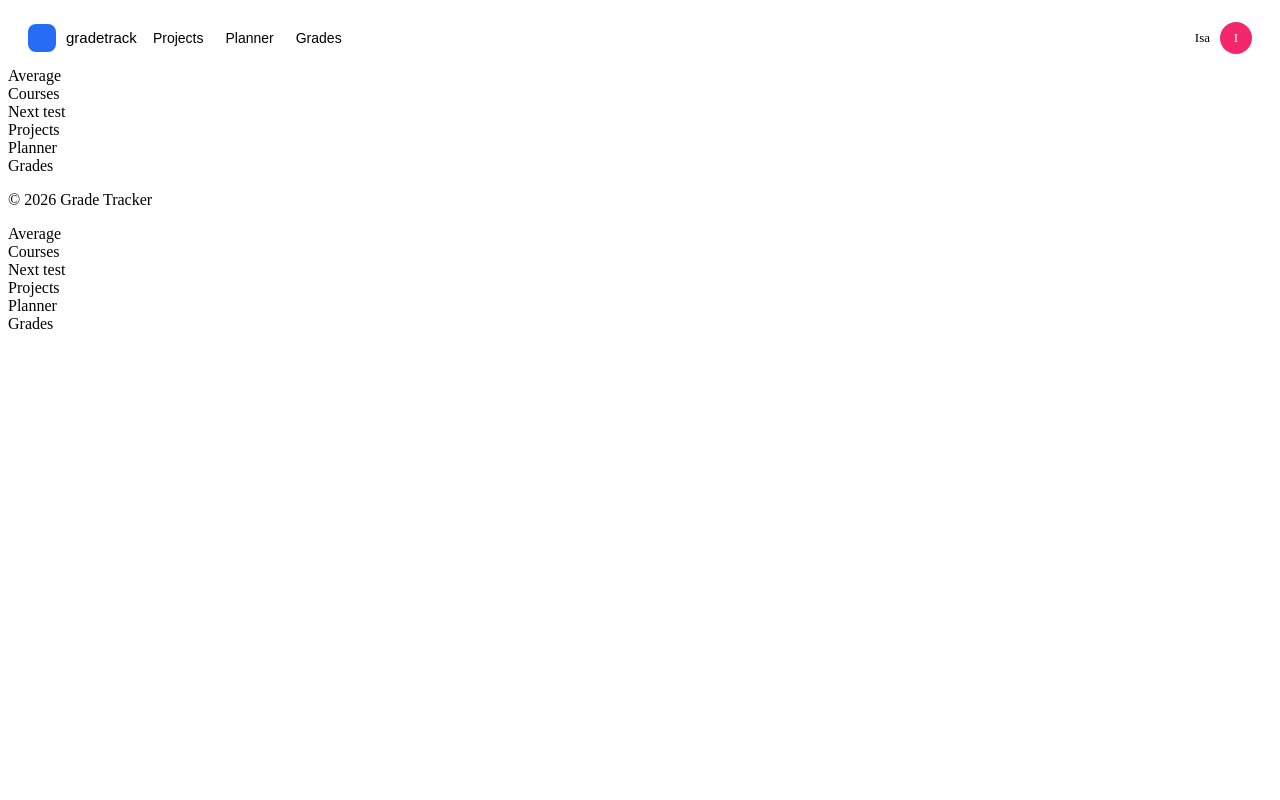
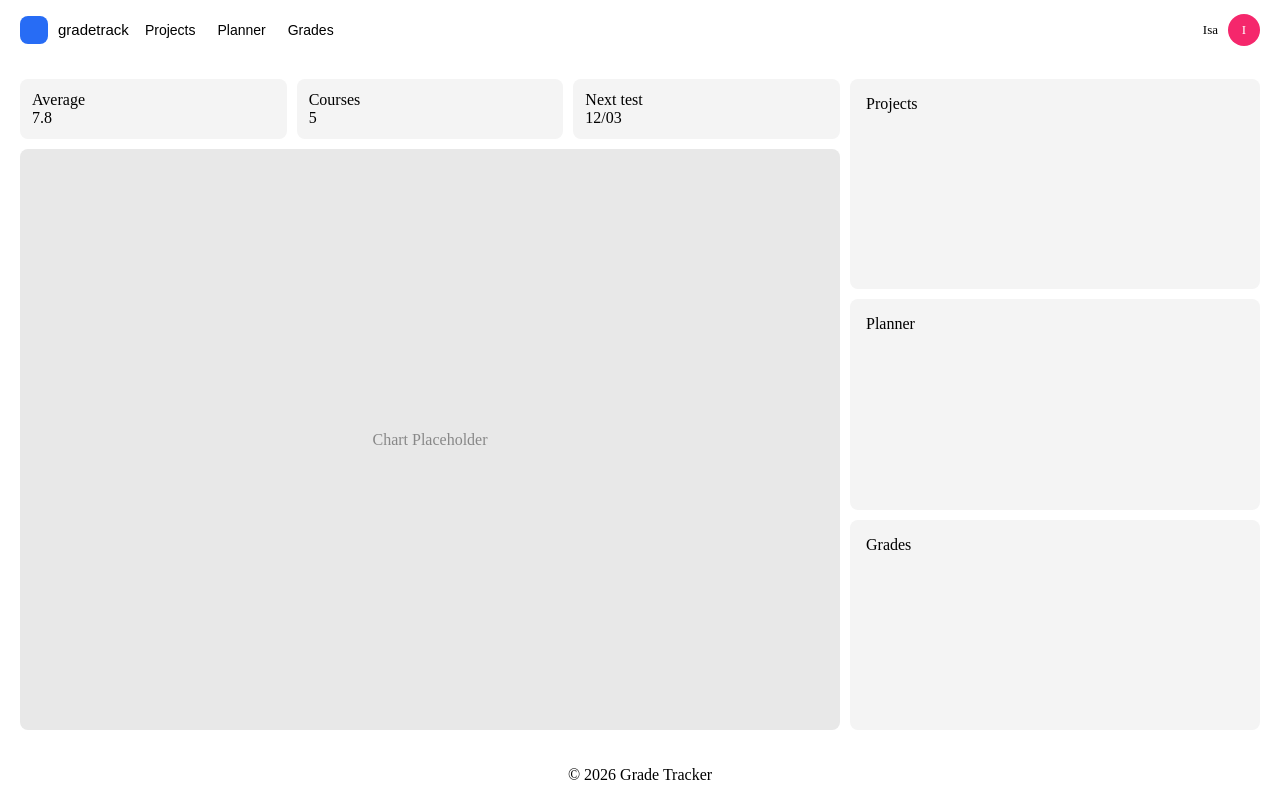
Before and after one commit to IsabelaRocha754/gradetracker, a website built with webpack: page src/template.html in a window 1280 px wide. Built offline with nearby package versions, Linux system fonts and the light colour scheme.

Commit message:
Home page style

```diff
--- a/src/template.html
+++ b/src/template.html
@@ -17,18 +17,3 @@
     </footer>
 </body>
 </html>
-
-<section class="stats-overview">
-    <div class="grid">
-        <div class="grid-box">Average</div>
-        <div class="grid-box">Courses</div>
-        <div class="grid-box">Next test</div>
-    </div>
-    <div class="chart"></div>
-</section>
-
-<section class="links">
-    <div class="nav-card">Projects</div>
-    <div class="nav-card">Planner</div>
-    <div class="nav-card">Grades</div>
-</section>
--- /dev/null
+++ b/src/views/home/home.css
@@ -0,0 +1,81 @@
+body{
+    height: 100vh;
+    margin: 0;
+    display: flex;
+    flex-direction: column;
+}
+
+header,
+footer{
+    flex-shrink: 0;
+}
+
+footer{
+    display: flex;
+    justify-content: center;
+}
+
+#content{
+    flex: 1;
+    min-height: 0;
+    display: flex;
+    flex-direction: column;
+    padding: 10px;
+}
+
+.home{
+    flex: 1;
+    min-height: 0;
+    display: grid;
+    grid-template-columns: 2fr 1fr;
+    grid-template-rows: 1fr;
+    padding: 10px;
+    gap: 10px;
+}
+
+.stats-overview{
+    flex: 1;
+    min-height: 0;
+    display: flex;
+    flex-direction: column;
+    gap: 10px;
+}
+
+.grid{
+    display: flex;
+    justify-content: space-between;
+    flex-shrink: 0;
+    gap: 10px;
+}
+
+.grid-box{
+    flex: 1;
+    background: #f4f4f4;
+    border-radius: 8px;
+    padding: 0.75rem;
+}
+
+.chart{
+    flex: 1;
+    min-height: 0;
+    background: #e8e8e8;
+    border-radius: 8px;
+    display: flex;
+    align-items: center;
+    justify-content: center;
+    color: #888;
+}
+
+.links{
+    display: flex;
+    flex-direction: column;
+    justify-content: space-between;
+    gap: 10px;
+}
+
+.nav-card{
+    flex: 1;
+    background: #f4f4f4;
+    border-radius: 8px;
+    padding: 1rem;
+}
--- a/src/views/home/home.js
+++ b/src/views/home/home.js
@@ -1,5 +1,6 @@
 // src/views/home/home.js
 
+import "./home.css"
 import {Chart} from "chart.js/auto"
 import "chartjs-adapter-date-fns"
 
@@ -8,11 +9,20 @@ export function renderHome(root, navigate){
     <div class="home">
         <section class="stats-overview">
             <div class="grid">
-                <div class="grid-box">Average</div>
-                <div class="grid-box">Courses</div>
-                <div class="grid-box">Next test</div>
+                <div class="grid-box">
+                    <div class="grid-box-title">Average</div>
+                    <div class="grid-box-info">7.8</div>
+                </div>
+                <div class="grid-box">
+                    <div class="gird-box-title">Courses</div>
+                    <div class="grid-box-info">5</div>
+                </div>
+                <div class="grid-box">
+                    <div class="grid-box-title">Next test</div>
+                    <div class="grid-box-info">12/03</div>
+                </div>
             </div>
-            <div class="chart"></div>
+            <div class="chart">Chart Placeholder</div>
         </section>
 
         <section class="links">
@@ -23,6 +33,8 @@ export function renderHome(root, navigate){
     </div>
     `;
 
+    //CHART
+
     root.querySelectorAll("[data-route]").forEach((btn) => {
         btn.addEventListener("click", () => navigate(btn.dataset.route));
     });
```
